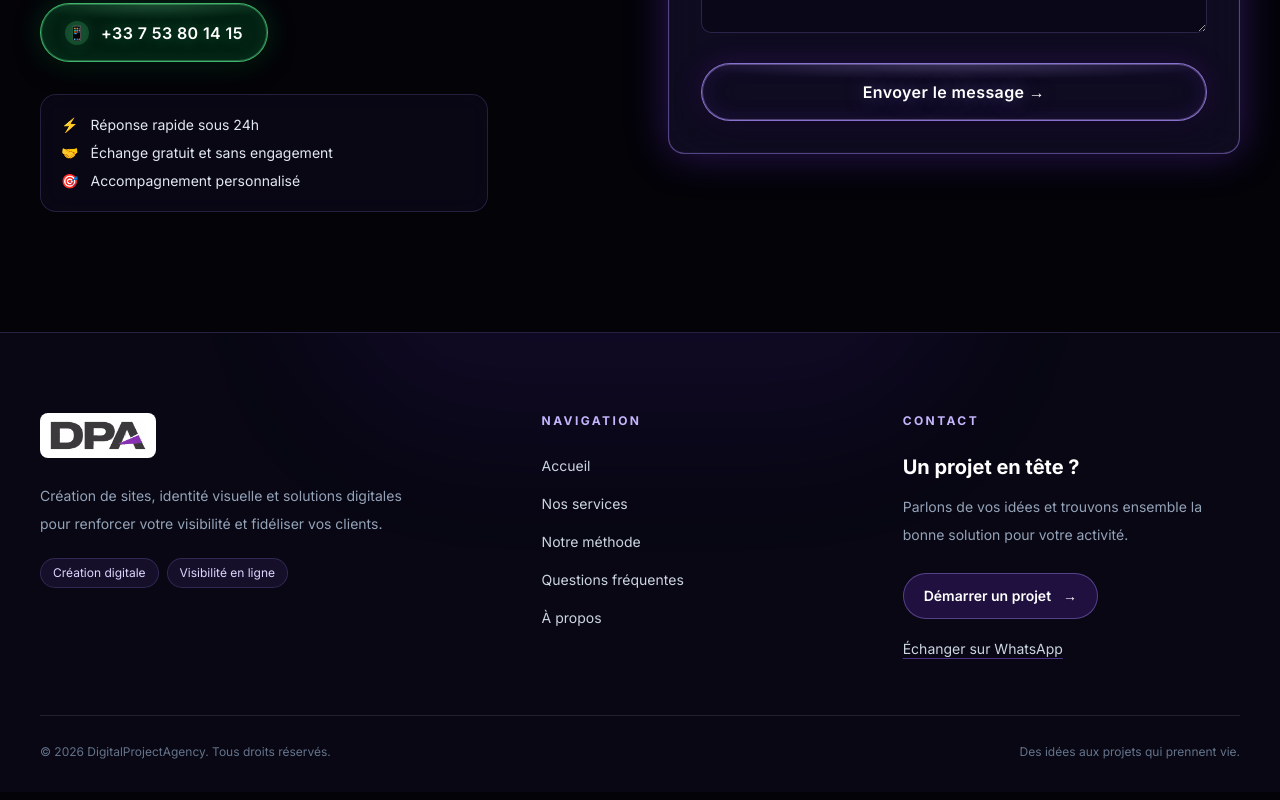
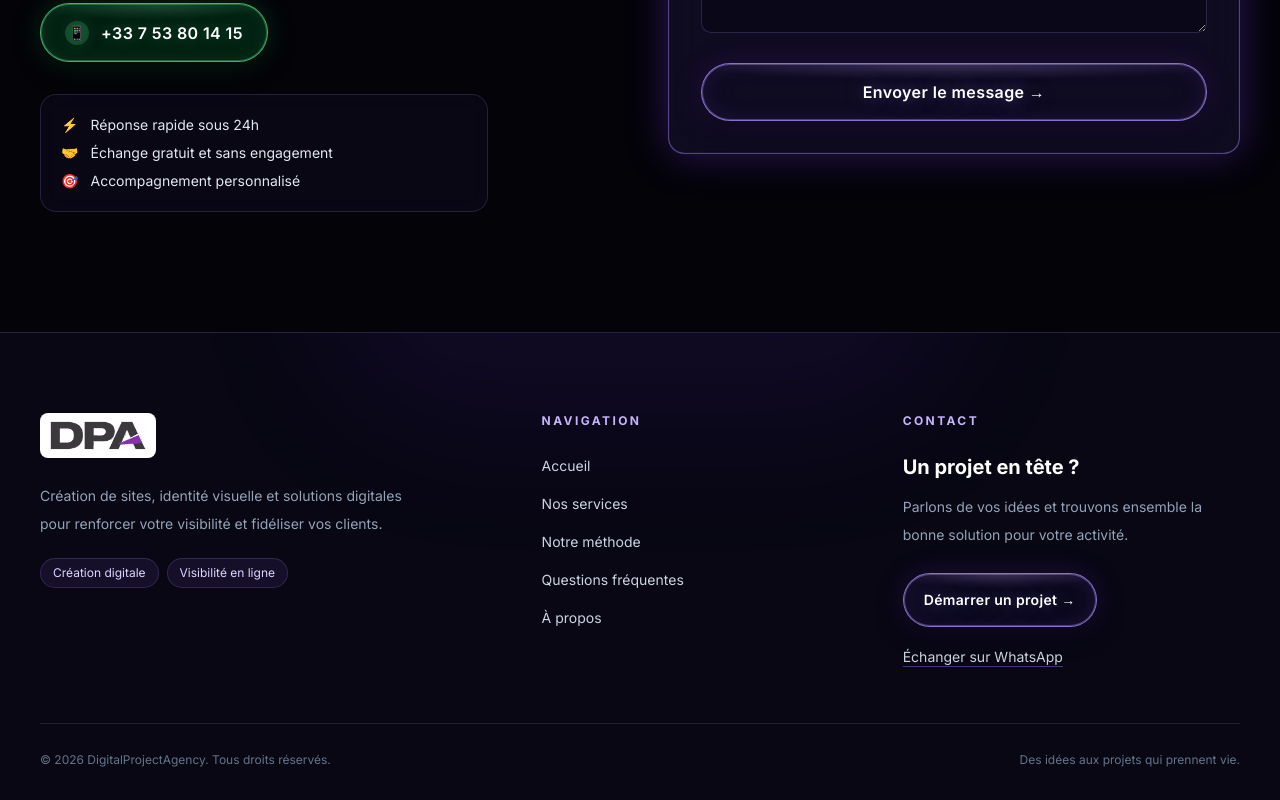
Before and after one commit to kilyanbrs814-ctrl/DPA, a Next.js app: page / in a window 1280 px wide. Shown: the part 6281-7081 px from the top of the page. Built offline with nearby package versions, Linux system fonts and the light colour scheme.

Commit message:
Match footer project link to improved glowing CTA buttons

```diff
--- a/components/Footer.tsx
+++ b/components/Footer.tsx
@@ -1,4 +1,5 @@
 import Image from "next/image"
+import { HoverButton } from "@/components/ui/hover-button"
 
 const footerLinks = [
   { href: "#top", label: "Accueil" },
@@ -58,12 +59,9 @@ export default function Footer() {
             <p className="mt-3 text-sm leading-7 text-slate-400">
               Parlons de vos idées et trouvons ensemble la bonne solution pour votre activité.
             </p>
-            <a
-              href="#contact"
-              className="mt-6 inline-flex items-center justify-center gap-3 rounded-full border border-violet-400/40 bg-violet-600/20 px-5 py-3 text-sm font-semibold text-white transition-all hover:border-violet-300 hover:bg-violet-600/30"
-            >
+            <HoverButton href="#contact" className="mt-6 px-5 py-3 text-sm">
               Démarrer un projet <span aria-hidden="true">→</span>
-            </a>
+            </HoverButton>
             <a
               href="https://wa.me/33753801415"
               target="_blank"
```
